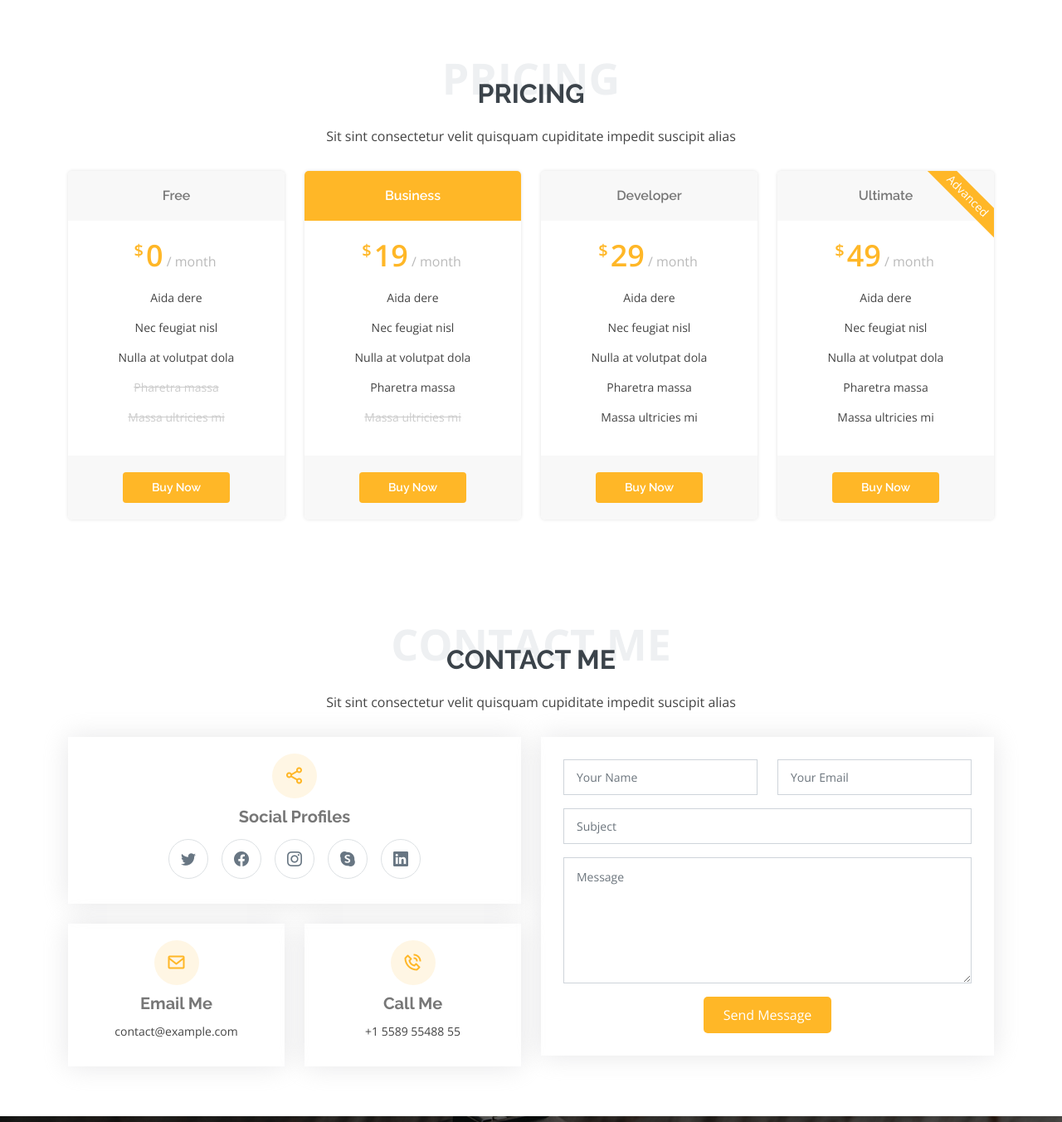
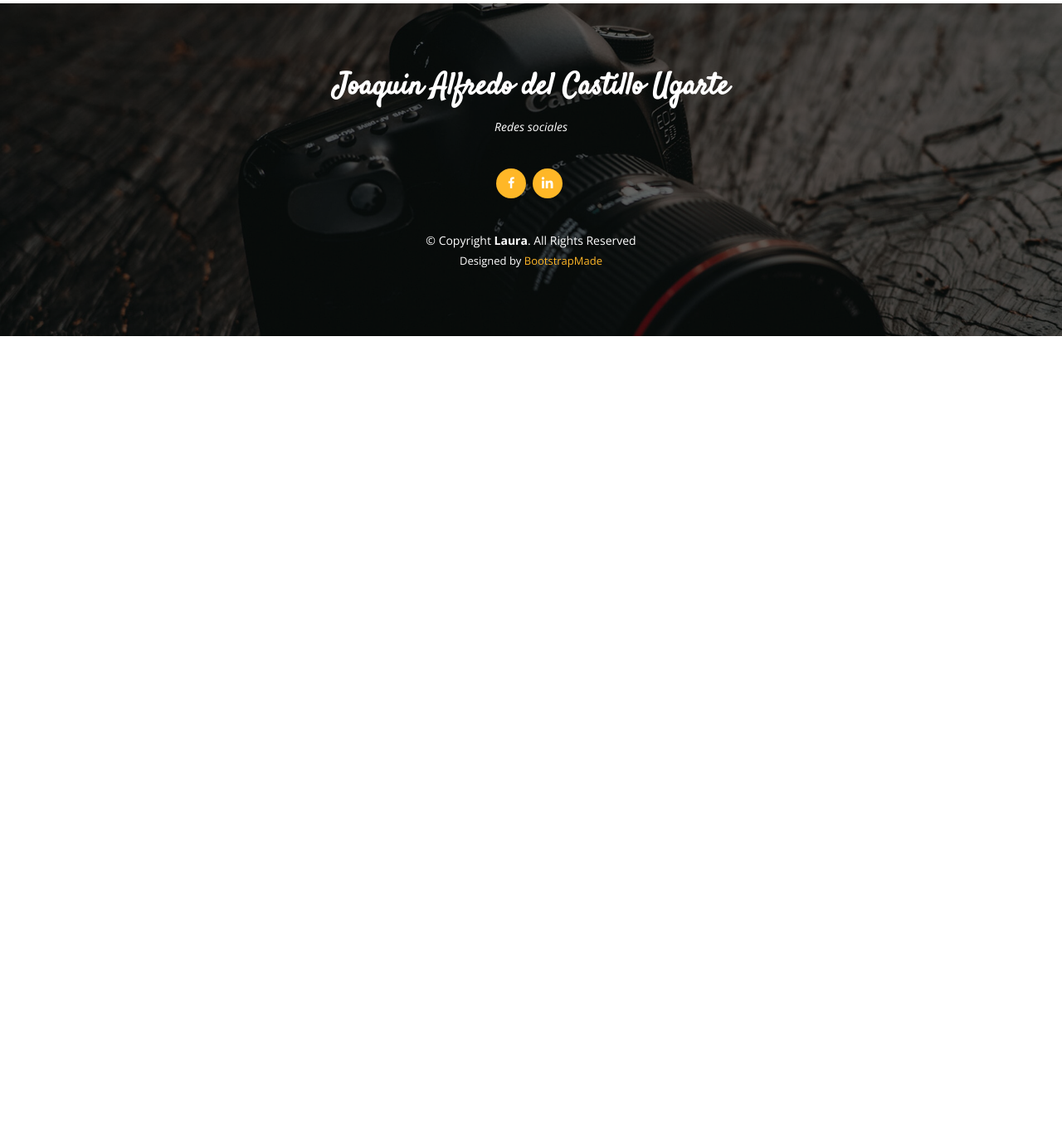
Before and after one commit to MajoMurillo/CV, a plain HTML site: page index.html in a window 1280 px wide. Shown: the part 6117-7469 px from the top of the page at 83% size. After the commit the page ends 6522 px from the top, so only its background shows below. Drawn offline with nearby package versions, Linux system fonts and the light colour scheme.

Commit message:
Update index.html

```diff
--- a/index.html
+++ b/index.html
@@ -578,168 +578,6 @@
       </div>
     </section><!-- End My Portfolio Section -->
 
-    <!-- ======= Pricing Section ======= -->
-    <section id="pricing" class="pricing">
-      <div class="container">
-
-        <div class="section-title">
-          <span>Pricing</span>
-          <h2>Pricing</h2>
-          <p>Sit sint consectetur velit quisquam cupiditate impedit suscipit alias</p>
-        </div>
-
-        <div class="row">
-
-          <div class="col-lg-3 col-md-6">
-            <div class="box">
-              <h3>Free</h3>
-              <h4><sup>$</sup>0<span> / month</span></h4>
-              <ul>
-                <li>Aida dere</li>
-                <li>Nec feugiat nisl</li>
-                <li>Nulla at volutpat dola</li>
-                <li class="na">Pharetra massa</li>
-                <li class="na">Massa ultricies mi</li>
-              </ul>
-              <div class="btn-wrap">
-                <a href="#" class="btn-buy">Buy Now</a>
-              </div>
-            </div>
-          </div>
-
-          <div class="col-lg-3 col-md-6 mt-4 mt-md-0">
-            <div class="box featured">
-              <h3>Business</h3>
-              <h4><sup>$</sup>19<span> / month</span></h4>
-              <ul>
-                <li>Aida dere</li>
-                <li>Nec feugiat nisl</li>
-                <li>Nulla at volutpat dola</li>
-                <li>Pharetra massa</li>
-                <li class="na">Massa ultricies mi</li>
-              </ul>
-              <div class="btn-wrap">
-                <a href="#" class="btn-buy">Buy Now</a>
-              </div>
-            </div>
-          </div>
-
-          <div class="col-lg-3 col-md-6 mt-4 mt-lg-0">
-            <div class="box">
-              <h3>Developer</h3>
-              <h4><sup>$</sup>29<span> / month</span></h4>
-              <ul>
-                <li>Aida dere</li>
-                <li>Nec feugiat nisl</li>
-                <li>Nulla at volutpat dola</li>
-                <li>Pharetra massa</li>
-                <li>Massa ultricies mi</li>
-              </ul>
-              <div class="btn-wrap">
-                <a href="#" class="btn-buy">Buy Now</a>
-              </div>
-            </div>
-          </div>
-
-          <div class="col-lg-3 col-md-6 mt-4 mt-lg-0">
-            <div class="box">
-              <span class="advanced">Advanced</span>
-              <h3>Ultimate</h3>
-              <h4><sup>$</sup>49<span> / month</span></h4>
-              <ul>
-                <li>Aida dere</li>
-                <li>Nec feugiat nisl</li>
-                <li>Nulla at volutpat dola</li>
-                <li>Pharetra massa</li>
-                <li>Massa ultricies mi</li>
-              </ul>
-              <div class="btn-wrap">
-                <a href="#" class="btn-buy">Buy Now</a>
-              </div>
-            </div>
-          </div>
-
-        </div>
-
-      </div>
-    </section><!-- End Pricing Section -->
-
-    <!-- ======= Contact Me Section ======= -->
-    <section id="contact" class="contact">
-      <div class="container">
-
-        <div class="section-title">
-          <span>Contact Me</span>
-          <h2>Contact Me</h2>
-          <p>Sit sint consectetur velit quisquam cupiditate impedit suscipit alias</p>
-        </div>
-
-        <div class="row">
-
-          <div class="col-lg-6">
-
-            <div class="row">
-              <div class="col-md-12">
-                <div class="info-box">
-                  <i class="bx bx-share-alt"></i>
-                  <h3>Social Profiles</h3>
-                  <div class="social-links">
-                    <a href="#" class="twitter"><i class="bi bi-twitter"></i></a>
-                    <a href="#" class="facebook"><i class="bi bi-facebook"></i></a>
-                    <a href="#" class="instagram"><i class="bi bi-instagram"></i></a>
-                    <a href="#" class="google-plus"><i class="bi bi-skype"></i></a>
-                    <a href="#" class="linkedin"><i class="bi bi-linkedin"></i></a>
-                  </div>
-                </div>
-              </div>
-              <div class="col-md-6">
-                <div class="info-box mt-4">
-                  <i class="bx bx-envelope"></i>
-                  <h3>Email Me</h3>
-                  <p>contact@example.com</p>
-                </div>
-              </div>
-              <div class="col-md-6">
-                <div class="info-box mt-4">
-                  <i class="bx bx-phone-call"></i>
-                  <h3>Call Me</h3>
-                  <p>+1 5589 55488 55</p>
-                </div>
-              </div>
-            </div>
-
-          </div>
-
-          <div class="col-lg-6">
-            <form action="forms/contact.php" method="post" role="form" class="php-email-form">
-              <div class="row">
-                <div class="col-md-6 form-group">
-                  <input type="text" name="name" class="form-control" id="name" placeholder="Your Name" required>
-                </div>
-                <div class="col-md-6 form-group mt-3 mt-md-0">
-                  <input type="email" class="form-control" name="email" id="email" placeholder="Your Email" required>
-                </div>
-              </div>
-              <div class="form-group mt-3">
-                <input type="text" class="form-control" name="subject" id="subject" placeholder="Subject" required>
-              </div>
-              <div class="form-group mt-3">
-                <textarea class="form-control" name="message" rows="6" placeholder="Message" required></textarea>
-              </div>
-              <div class="my-3">
-                <div class="loading">Loading</div>
-                <div class="error-message"></div>
-                <div class="sent-message">Your message has been sent. Thank you!</div>
-              </div>
-              <div class="text-center"><button type="submit">Send Message</button></div>
-            </form>
-          </div>
-
-        </div>
-
-      </div>
-    </section><!-- End Contact Me Section -->
-
   </main><!-- End #main -->
 
   <!-- ======= Footer ======= -->
@@ -769,6 +607,16 @@
   <a href="#" class="back-to-top d-flex align-items-center justify-content-center"><i class="bi bi-arrow-up-short"></i></a>
 
   <script src="assets/js/main.js"></script>
+ <!-- Vendor JS Files -->
+  <script src="assets/vendor/purecounter/purecounter_vanilla.js"></script>
+  <script src="assets/vendor/bootstrap/js/bootstrap.bundle.min.js"></script>
+  <script src="assets/vendor/glightbox/js/glightbox.min.js"></script>
+  <script src="assets/vendor/isotope-layout/isotope.pkgd.min.js"></script>
+  <script src="assets/vendor/swiper/swiper-bundle.min.js"></script>
+  <script src="assets/vendor/waypoints/noframework.waypoints.js"></script>
+  <script src="assets/vendor/php-email-form/validate.js"></script>
+
+  <!-- Template Main JS File -->
 
 </body>
 
```
